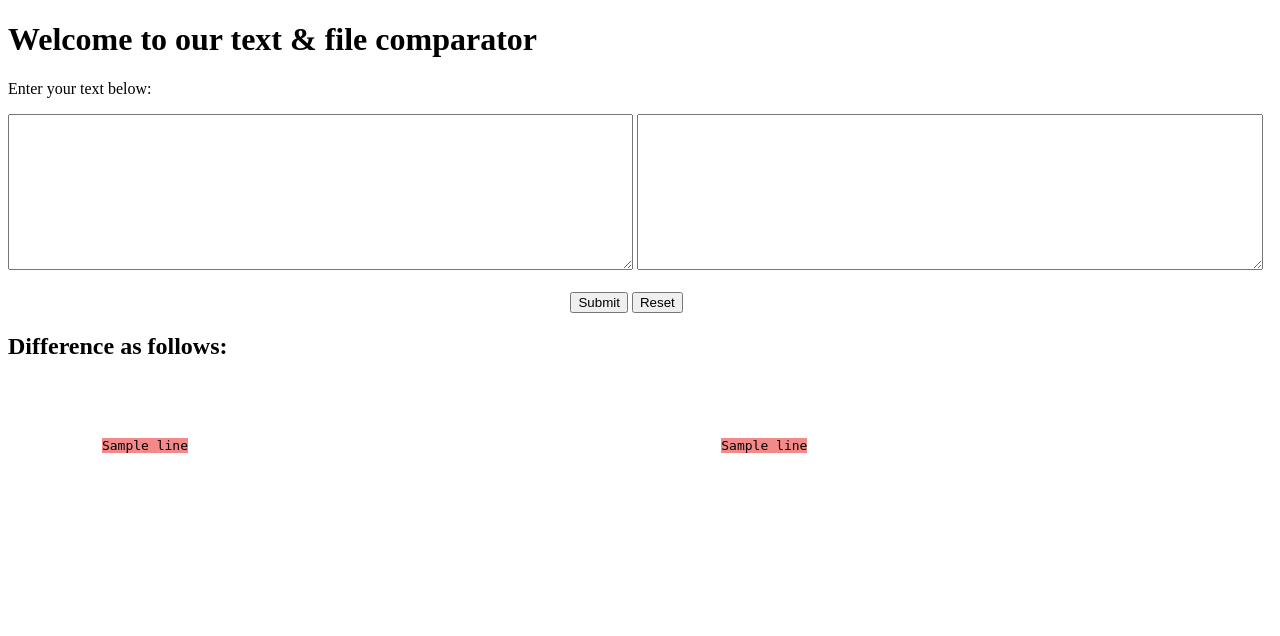
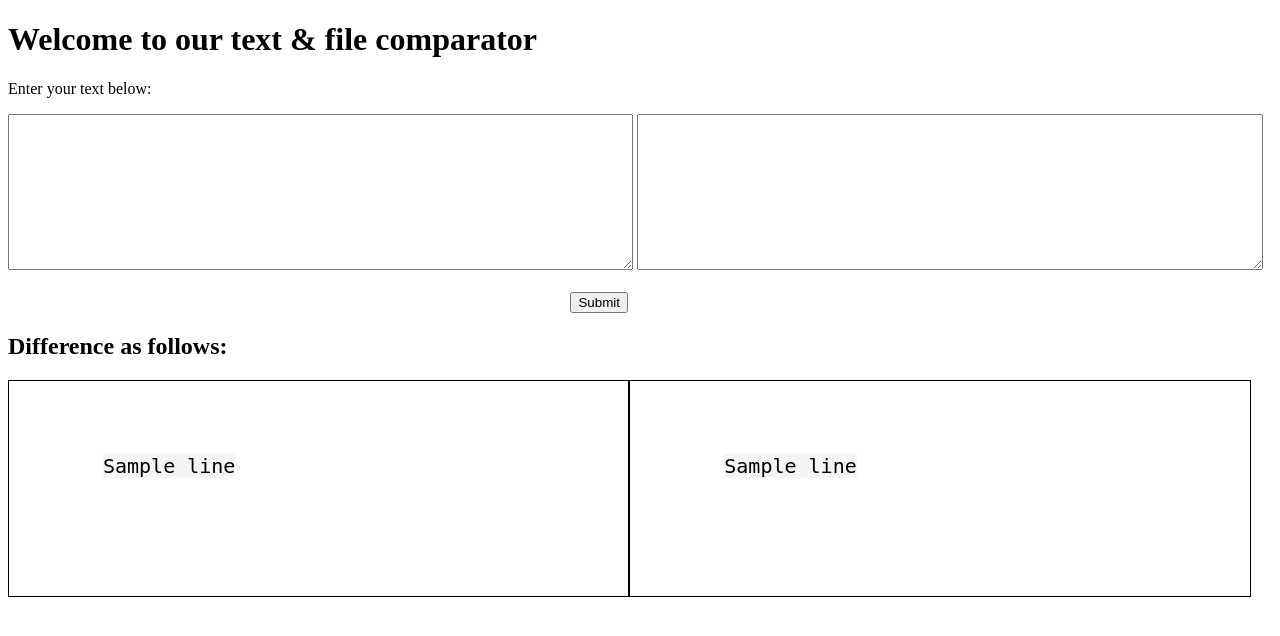
Before and after one commit to Legendzzcoding/automations_and_projects_2, a Flask app: template file_comparator/templates/index.html in a window 1280 px wide. Shown: the top 636 px of the page. Run offline with Flask 3, Linux system fonts and the light colour scheme; the template is opened without the code that fills it: most values are stand-ins (such as "Sample title", 1, 10 or a date in 2020).

Commit message:
Update index.html

```diff
--- a/file_comparator/templates/index.html
+++ b/file_comparator/templates/index.html
@@ -31,57 +31,52 @@ div.mycontainer2 div {
 <br>
 <div id="buttons">
 <input type=submit value="Submit">
-<input type="reset" value="Reset" onclick="resetForm()">
 </div>
 </form>
 {% if check_if_diff_ans_has_value != '' %}
 <h2>Difference as follows:</h2>
 <div class="mycontainer2">
 
-    <div class="child" style="width:49%;">
+    <div class="child" style="width:49%;border: 1px solid black;">
         <pre>
             {% set i= 0 %}
             {% for line in diff_lines1 %}
-            {% if color_line1[i] == 'blue' %}
-            <span style="background-color: rgba(252, 252, 252, 0.947);">{{ line }}</span>
-            {% elif color_line1[i] == 'green' %}
-            <span style="background-color: rgb(166, 239, 166);">{{ line }}</span>
+            {% if line == '-\r\n' %}
+            <span style="background-color: rgba(243, 21, 21, 0.947);font-style: bold;font-size: x-large;">{{ line }}</span>
             {% else %}
-            <span style="background-color: rgb(243, 137, 137);">{{ line }}</span>
+            {% if diff_lines2[i] == '-\r\n' %}
+            <span style="background-color: rgba(40, 238, 110, 0.947);font-style: bold;font-size: x-large;">{{ line }}</span>
+            {% else %}
+            <span style="background-color: rgba(245, 245, 248, 0.947);font-style: bold;font-size: x-large;">{{ line }}</span>
             {% endif %}
-            {% set i = i + 1 %}
+            {% endif %}
                 <br>
+            {% set i= i+1 %}
             {% endfor %}
         </pre>
     </div>
 
-    <div class="child" style="width:49%;">
+    <div class="child" style="width:49%; border: 1px solid black;">
         <pre>
             {% set i= 0 %}
             {% for line in diff_lines2 %}
-            {% if color_line2[i] == 'blue' %}
-            <span style="background-color: rgba(250, 250, 253, 0.947);">{{ line }}</span>
-            {% elif color_line2[i] == 'green' %}
-            <span style="background-color: rgb(166, 239, 166);">{{ line }}</span>
+            {% if line == '-\r\n' %}
+            <span style="background-color: rgba(240, 26, 26, 0.947);font-style: bold;font-size: x-large;">{{ line }}</span>
             {% else %}
-            <span style="background-color: rgb(243, 137, 137);">{{ line }}</span>
+            {% if diff_lines1[i] == '-\r\n' %}
+            <span style="background-color: rgba(66, 231, 124, 0.947);font-style: bold;font-size: x-large;">{{ line }}</span>
+            {% else %}
+            <span style="background-color: rgba(245, 245, 248, 0.947);font-style: bold;font-size: x-large;">{{ line }}</span>
             {% endif %}
-            {% set i = i + 1 %}
+            {% endif %}
                 <br>
+            {% set i= i+1 %}
             {% endfor %}
         </pre>
 
     </div>
 </div>
 {% endif %}
-<script>
-    function resetForm() {
-        document.getElementsByName("text_input1")[0].value = ''; // Clear the textarea
-        document.getElementsByName("text_input2")[0].value = '';
-        document.querySelector("pre").textContent = ''; // Clear the processed_text
-        document.querySelector("h2").textContent = '';
-    }
-    </script>
 </body>
 
 </html>
```
